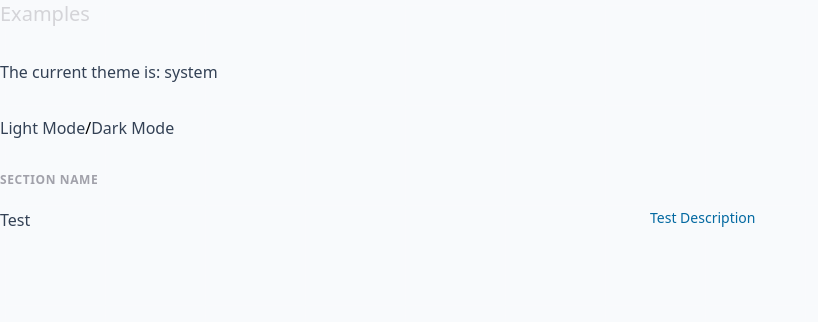
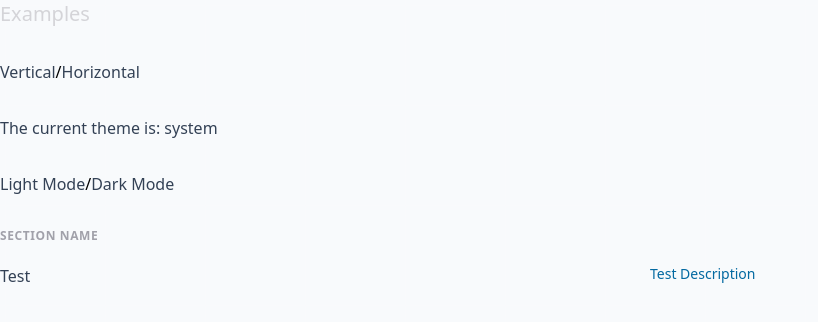
Before and after one commit to digitalfortress-dev/next.js-templates, a Next.js app: page / in a window 1280 px wide. Shown: the top 322 px of the page, without its empty margins (0-818 px from the left). Built offline with nearby package versions, Linux system fonts and the light colour scheme.

Commit message:
chore: show menu dashboard

```diff
--- a/src/app/page.tsx
+++ b/src/app/page.tsx
@@ -1,6 +1,7 @@
 "use client"
 import { useTheme } from 'next-themes'
 import { Inter } from 'next/font/google'
+import Link from 'next/link'
 
 
 const inter = Inter({ subsets: ['latin'] })
@@ -12,6 +13,11 @@ export default function Home() {
   return (
     <div className="space-y-8">
       <h1 className="text-xl font-medium text-gray-300">Examples</h1>
+
+      <div >
+        <Link className='text-primary' href={'/vertical-dashboard'}>Vertical</Link>/
+        <Link className='text-primary' href={'/horizontal-dashboard'}>Horizontal</Link>
+      </div>
       <p className="text-primary">
         The current theme is: {theme}
       </p>
```
